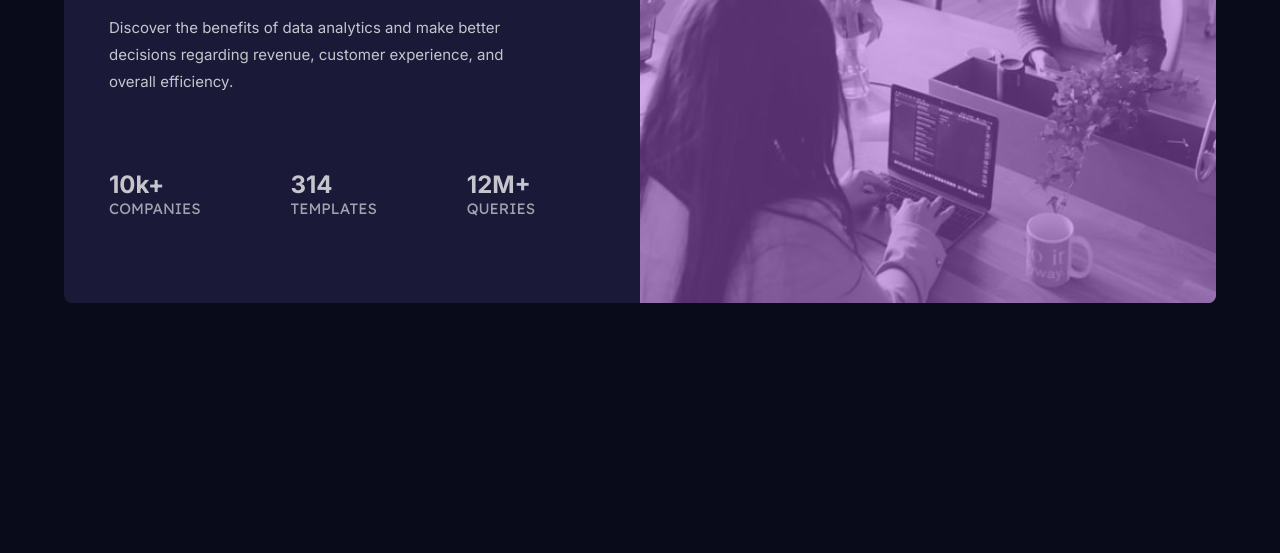
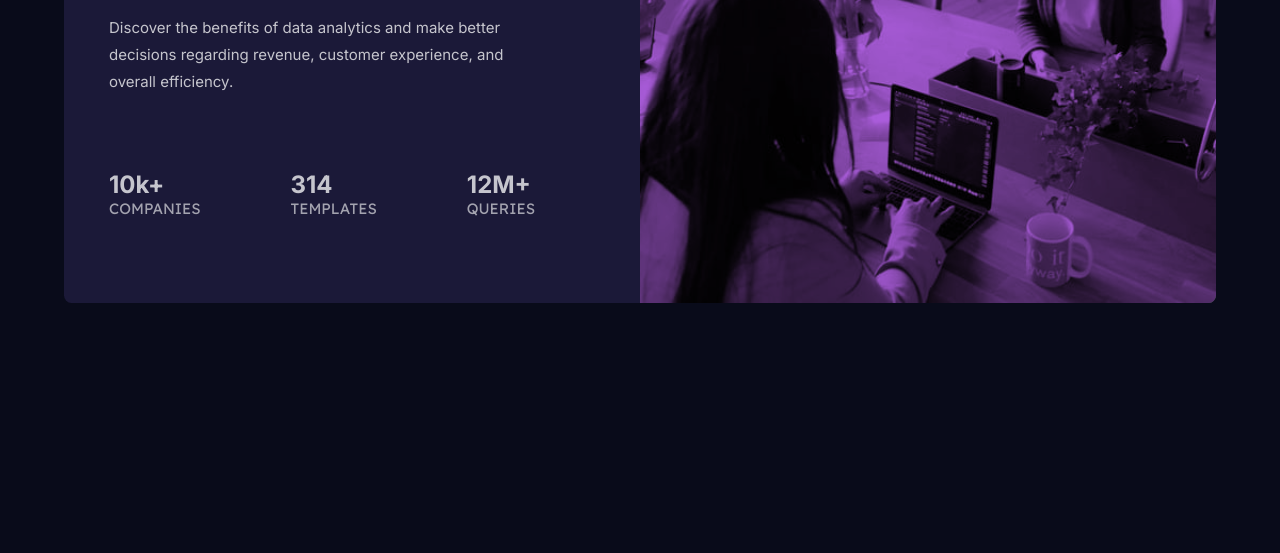
Before and after one commit to husamXA1/stats-preview-card-component, a plain HTML site: page index.html in a window 1280 px wide. Shown: the part 447-1000 px from the top of the page. Drawn offline with Linux system fonts and the light colour scheme.

Commit message:
fixed overlay color

```diff
--- a/styles.css
+++ b/styles.css
@@ -45,7 +45,8 @@ img {
 .overlay {
     width: 100%;
     height: 100%;
-    background-color: hsla(277, 64%, 61%, 50%);
+    background-color: hsl(277, 64%, 61%);
+    mix-blend-mode: multiply;
     position: absolute;
     top: 0;
     left: 0;
```
